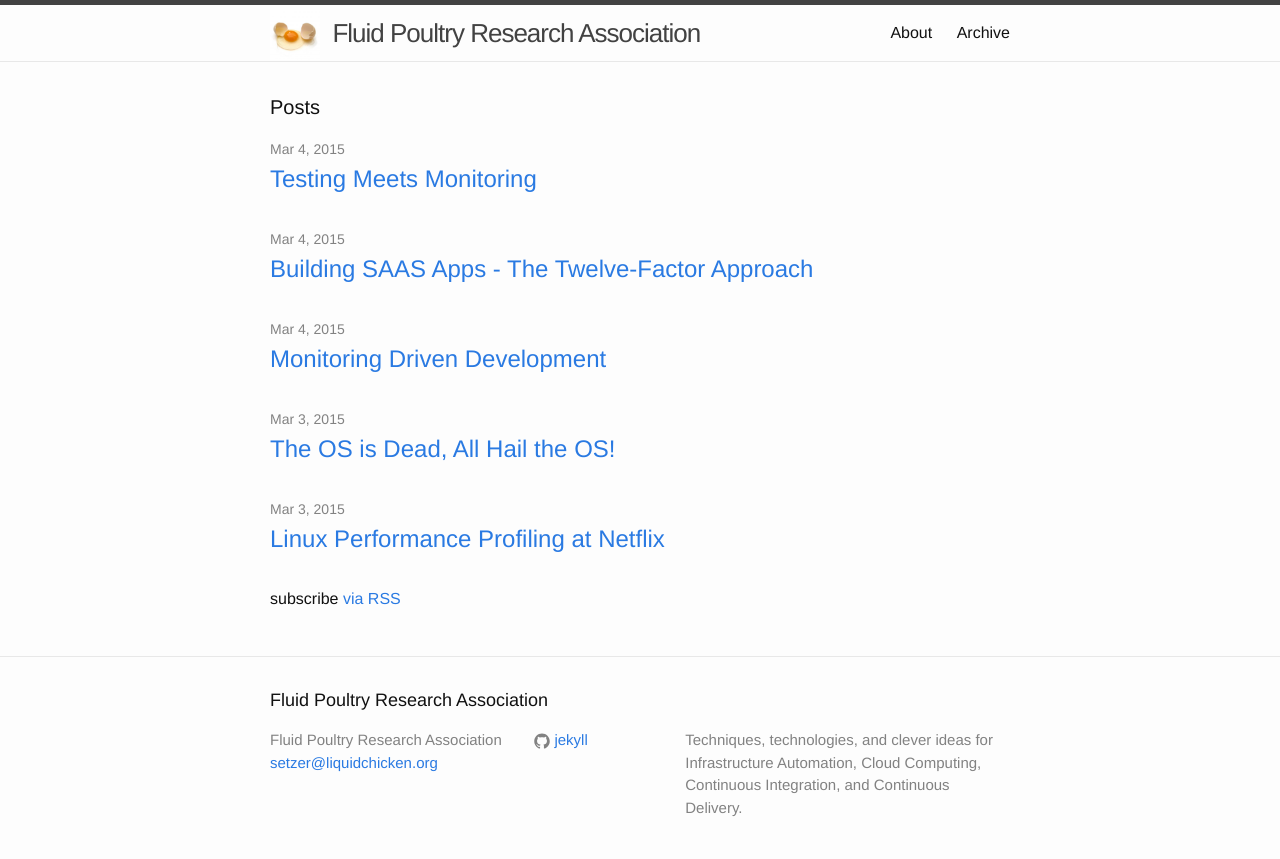
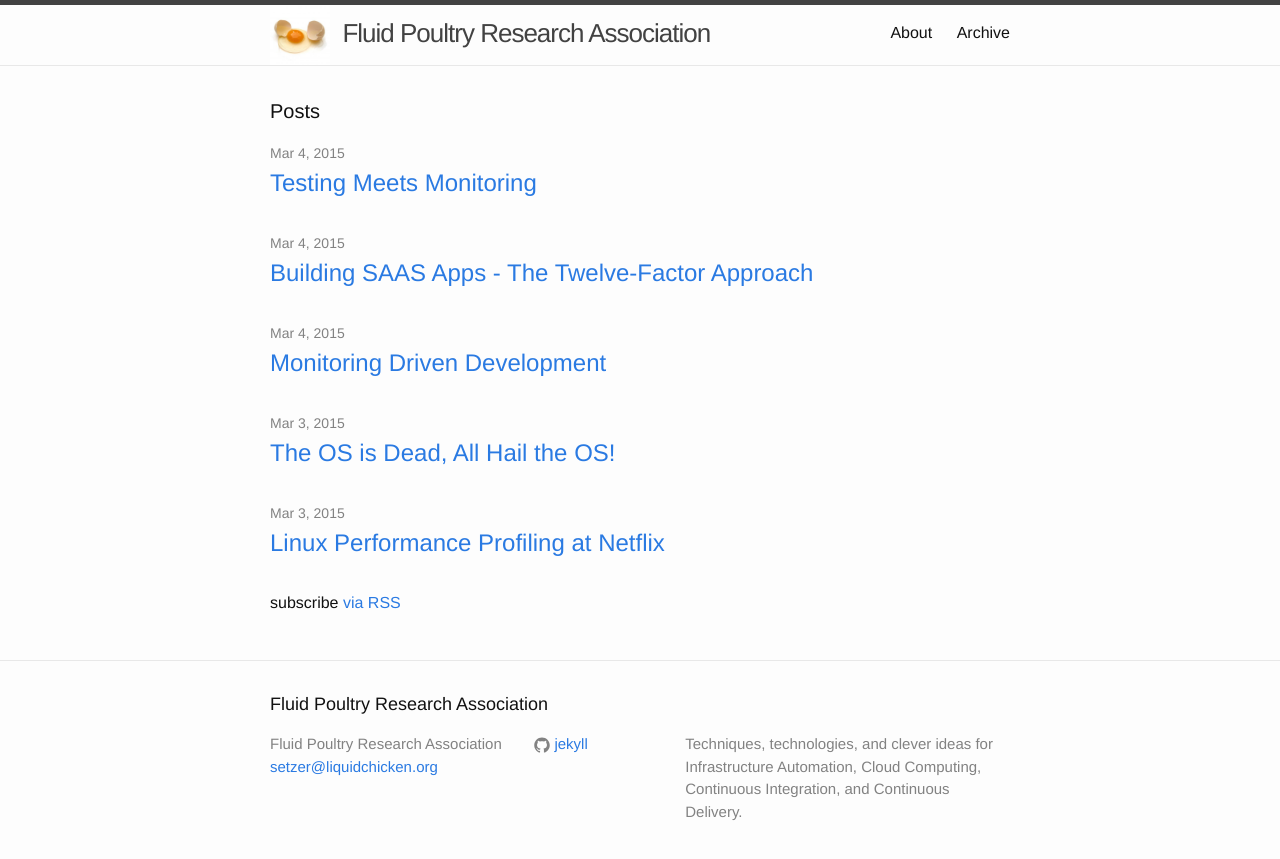
Before and after one commit to liquidchicken/liquidchicken.github.io, a Jekyll site: the page built from index.html, in a window 1280 px wide. Shown: the top 859 px of the page. Built offline with Jekyll 4.4.1, drawn with Linux system fonts in a browser that asks for light colours.

Commit message:
increase size of egg image

```diff
--- a/_includes/header.html
+++ b/_includes/header.html
@@ -3,7 +3,7 @@
   <div class="wrapper">
 
 
-    <a class="site-title" href="{{ site.baseurl }}/"><img src="/assets/cracked-egg.jpg" width="50px" height="50px"/>&nbsp;&nbsp;{{ site.title }}</a>
+    <a class="site-title" href="{{ site.baseurl }}/"><img src="/assets/cracked-egg.jpg" width="60px" height="60px"/>&nbsp;&nbsp;{{ site.title }}</a>
 
     <nav class="site-nav">
       <a href="#" class="menu-icon">
```
